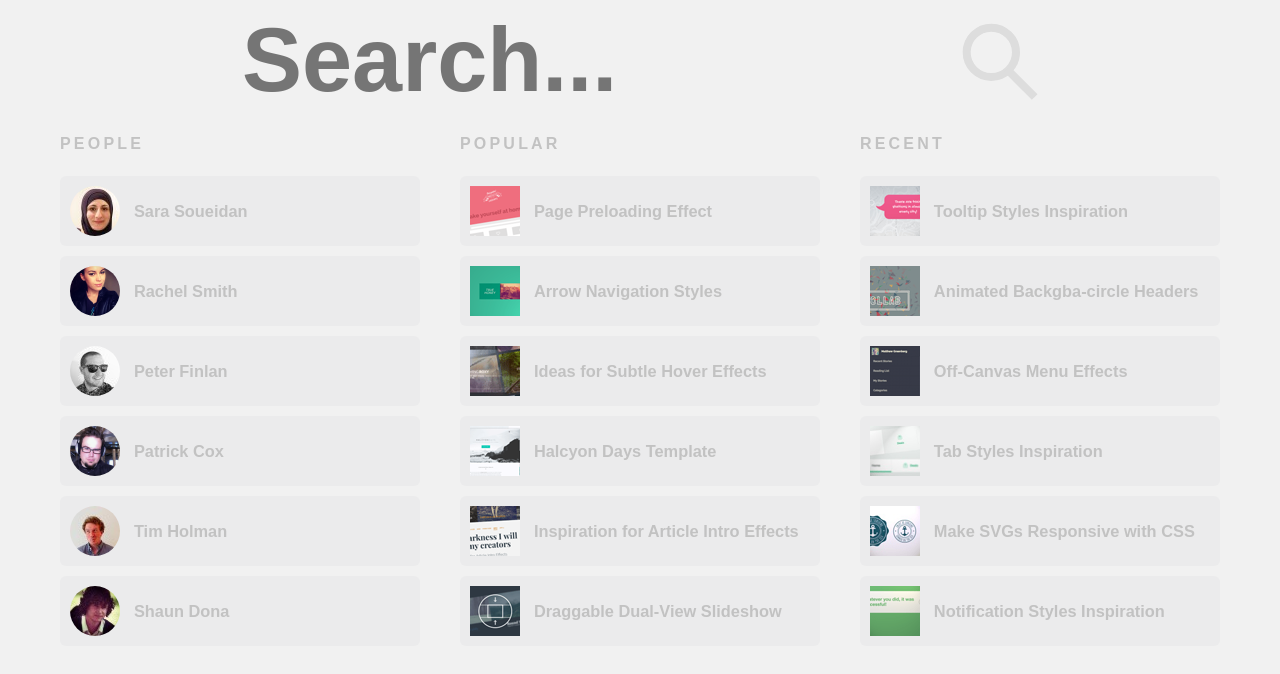
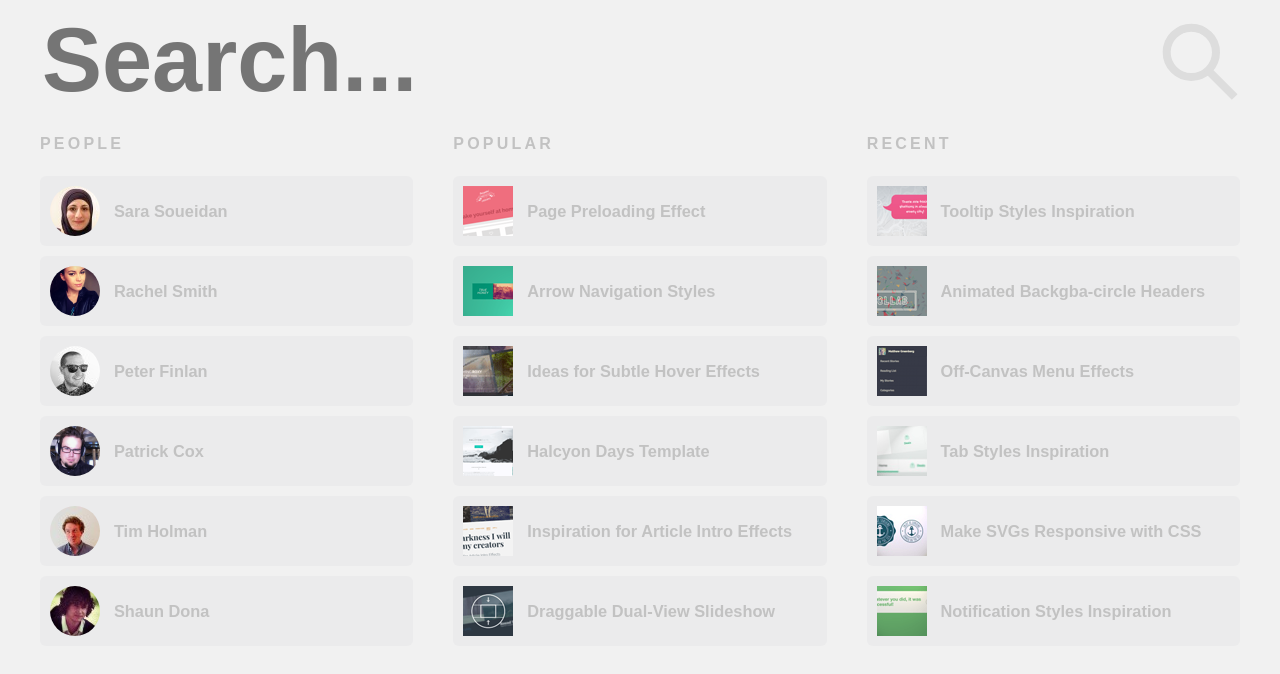
Before and after one commit to deniska-ba/huge-search, a plain HTML site: page index.html in a window 1280 px wide. Drawn offline with Linux system fonts and the light colour scheme.

```diff
--- a/css/style.css
+++ b/css/style.css
@@ -9,7 +9,7 @@
 .ba-container {
 	margin: 0 auto;
 	padding: 0;
-	max-width: 800px;
+	max-width: 1200px;
 }
 .ba-search {
 	font-size: 0;
@@ -40,13 +40,14 @@
 }
 .ba-sidebars {
 	font-size: 0;
-	margin: 0 -200px;
+	margin: 0 -20px;
 }
 .ba-sidebars .column{
 	display: inline-block;
 	width: 33.333%;
 	font-size: 14px;
 	padding: 0 20px;
+	vertical-align: top;
 }
 .ba-sidebar-list {
 	list-style: none;
```
